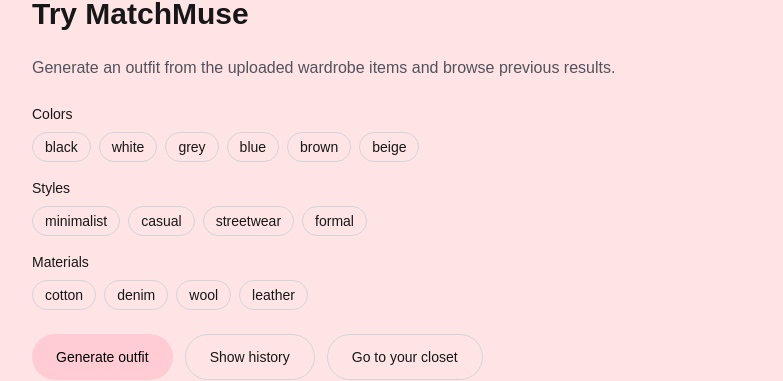
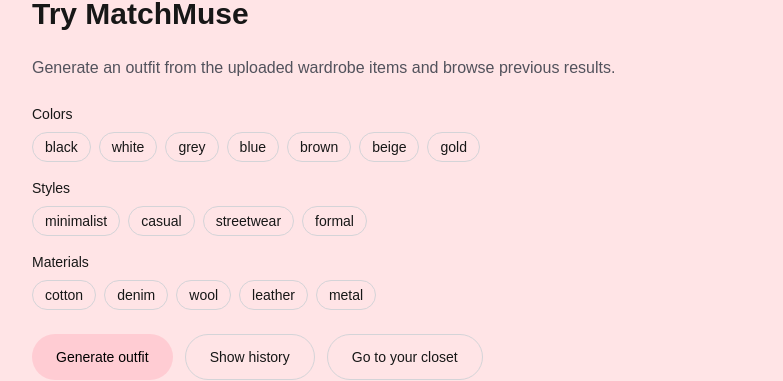
Before and after one commit to sofie-kirk22/MatchMuse-next, a Next.js app: page / in a window 1280 px wide. Shown: the part 1256-1637 px from the top of the page, without its empty margins (248-1031 px from the left). Built offline with nearby package versions, Linux system fonts and the light colour scheme.

Commit message:
added more filter options

```diff
--- a/src/app/components/outfitFilters.tsx
+++ b/src/app/components/outfitFilters.tsx
@@ -7,9 +7,9 @@
   onChange: (filters: OutfitFilters) => void;
 };
 
-const availableColors = ["black", "white", "grey", "blue", "brown", "beige"];
+const availableColors = ["black", "white", "grey", "blue", "brown", "beige", "gold"];
 const availableStyles = ["minimalist", "casual", "streetwear", "formal"];
-const availableMaterials = ["cotton", "denim", "wool", "leather"];
+const availableMaterials = ["cotton", "denim", "wool", "leather", "metal"];
 
 function toggleValue(values: string[] | undefined, value: string) {
   const current = values ?? [];
```
